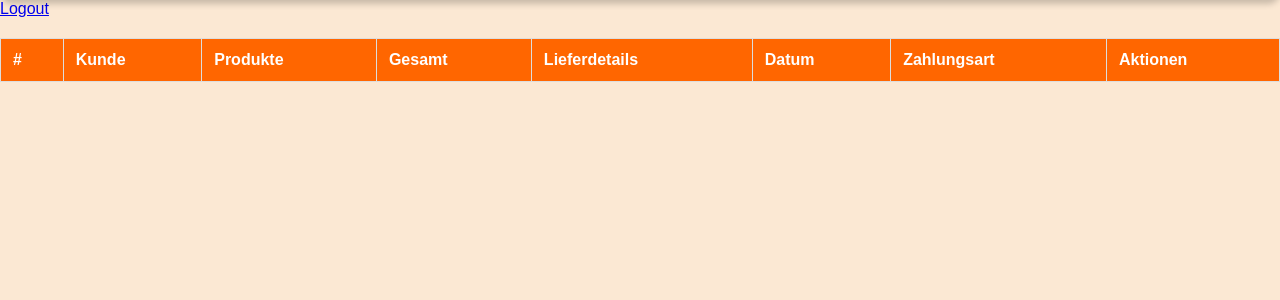
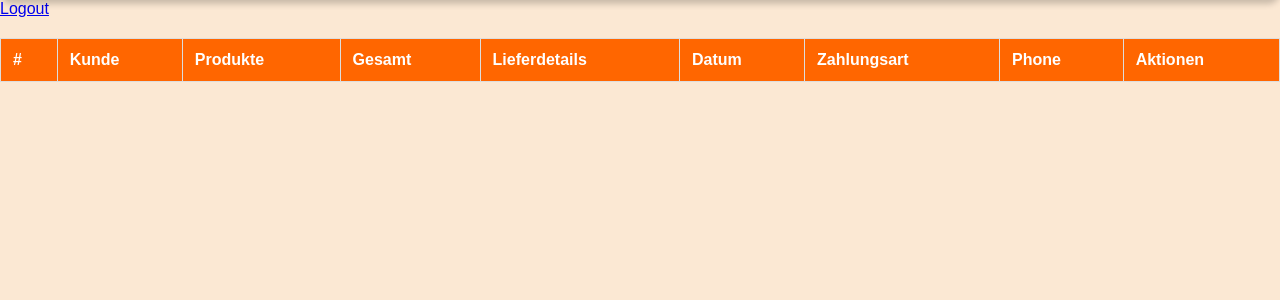
Before and after one commit to shakoorahmadnasir/bestell, a Flask app: page /admin in a window 1280 px wide. Shown: the part 67-367 px from the top of the page. Run offline with Flask 3, Linux system fonts and the light colour scheme; a user stored in the database is signed in; lists and menus that the app fills with data are empty.

Commit message:
Client Ticket: Show Phone Number on Admin Page

```diff
--- a/app.py
+++ b/app.py
@@ -100,6 +100,7 @@ def get_orders():
                 "pickupTime": order.pickup_time,
                 "paymentMethod": order.payment_method,
                 "date": order.date.isoformat(),
+                "phoneNumber": order.phone_number,
                 "items": [
                     {"name": item.name, "price": item.price, "quantity": item.quantity}
                     for item in order.items
@@ -126,6 +127,7 @@ def create_order():
             address=data.get("address"),
             pickup_time=data.get("pickupTime"),
             payment_method=data["paymentMethod"],
+            phone_number=data["phoneNumber"],
         )
         for item in data["items"]:
             new_order.items.append(OrderItem(name=item["name"], price=item["price"], quantity=item["quantity"]))
--- a/models.py
+++ b/models.py
@@ -13,6 +13,7 @@ class Order(db.Model):
     pickup_time = db.Column(db.String(50), nullable=True)
     payment_method = db.Column(db.String(50), nullable=False)
     date = db.Column(db.DateTime, default=datetime.utcnow, index=True)  # Index für Sortierung nach Datum
+    phone_number = db.Column(db.String(13), nullable=True) # ✅ New field
     items = db.relationship("OrderItem", backref="order", cascade="all, delete-orphan")
 
 class OrderItem(db.Model):
--- a/static/admin.js
+++ b/static/admin.js
@@ -32,6 +32,7 @@ document.addEventListener("DOMContentLoaded", () => {
                       }</td>
                       <td>${new Date(order.date).toLocaleString()}</td>
                       <td>${order.paymentMethod}</td>
+                      <td>${order.phoneNumber}</td>
                       <td>
                           <button class="delete-order" data-id="${
                             order.id
--- a/static/checkout.js
+++ b/static/checkout.js
@@ -217,7 +217,7 @@ document.addEventListener("DOMContentLoaded", () => {
       pickupTime:
         deliveryOption.value === "pickup" ? pickupTimeSelect.value : null,
       paymentMethod: paymentMethodField.value,
-      phone: document.getElementById("phone").value,
+      phoneNumber: document.getElementById("phone").value,
       name: document.getElementById("name").value,
     };
 
@@ -231,7 +231,7 @@ document.addEventListener("DOMContentLoaded", () => {
       .then((response) => {
         if (response.ok) {
           sessionStorage.removeItem("cartData");
-          window.location.href = "confirmation.html";
+          window.location.href = "/confirmation";
         } else {
           alert("Fehler beim Absenden der Bestellung.");
         }
--- a/static/confirmation.js
+++ b/static/confirmation.js
@@ -30,7 +30,7 @@ document.addEventListener("DOMContentLoaded", () => {
     deliveryInfo.innerHTML = `
           <h2>Lieferinformationen</h2>
           <p><strong>Name:</strong> ${orderDetails.name}</p>
-          <p><strong>Telefon:</strong> ${orderDetails.phone}</p>
+          <p><strong>Telefon:</strong> ${orderDetails.phoneNumber}</p>
           <p><strong>Lieferoption:</strong> ${
             orderDetails.deliveryOption === "pickup" ? "Abholung" : "Lieferung"
           }</p>
--- a/templates/admin.html
+++ b/templates/admin.html
@@ -24,6 +24,7 @@
             <th>Lieferdetails</th>
             <th>Datum</th>
             <th>Zahlungsart</th>
+            <th>Phone</th>
             <th>Aktionen</th>
           </tr>
         </thead>
```
Also changed, not shown: instance/orders.db.
